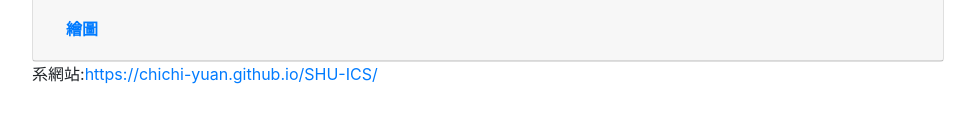
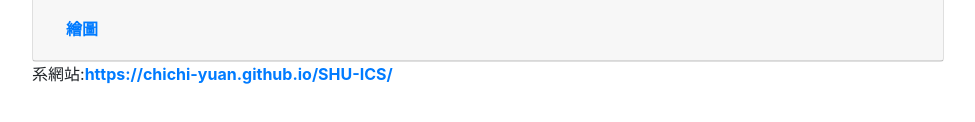
Before and after one commit to chichi-yuan/chichi-yuan.github.io, a website with bundled scripts: page index.html in a window 1280 px wide. Shown: the part 7173-7295 px from the top of the page, without its empty margins (288-1263 px from the left). Built offline with nearby package versions, Linux system fonts and the light colour scheme; a web font is replaced by a local one.

Commit message:
Add files via upload

```diff
--- a/index.html
+++ b/index.html
@@ -466,7 +466,7 @@
     </div>
   </div>
      <div>
-	 <p>系網站:<a href="https://chichi-yuan.github.io/SHU-ICS/"style="text-decoration:none">https://chichi-yuan.github.io/SHU-ICS/</a></p>
+	 <p>系網站:<a href="https://chichi-yuan.github.io/SHU-ICS/"style="text-decoration:none"><strong>https://chichi-yuan.github.io/SHU-ICS/</strong></a></p>
 	 </div>
     </div>
    </section>
```
